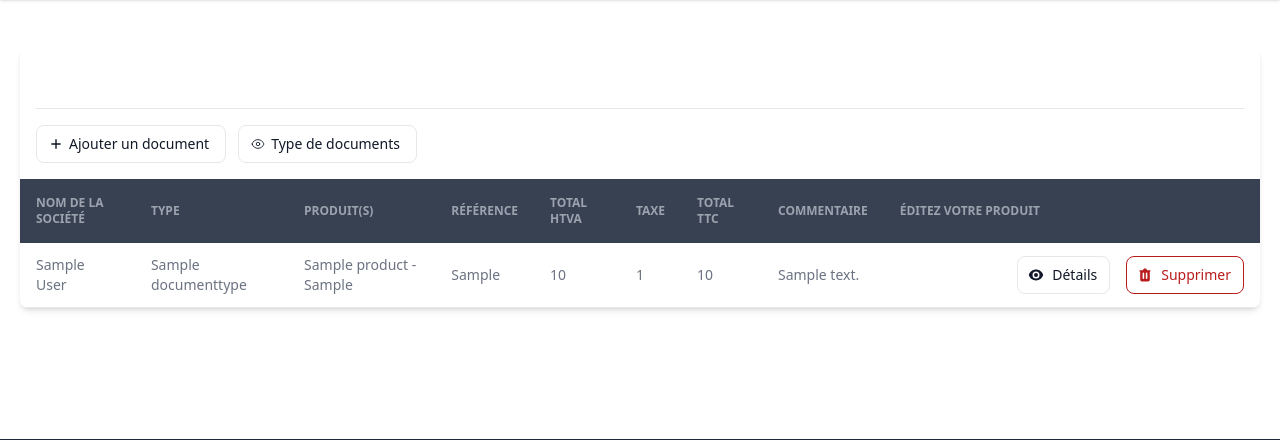
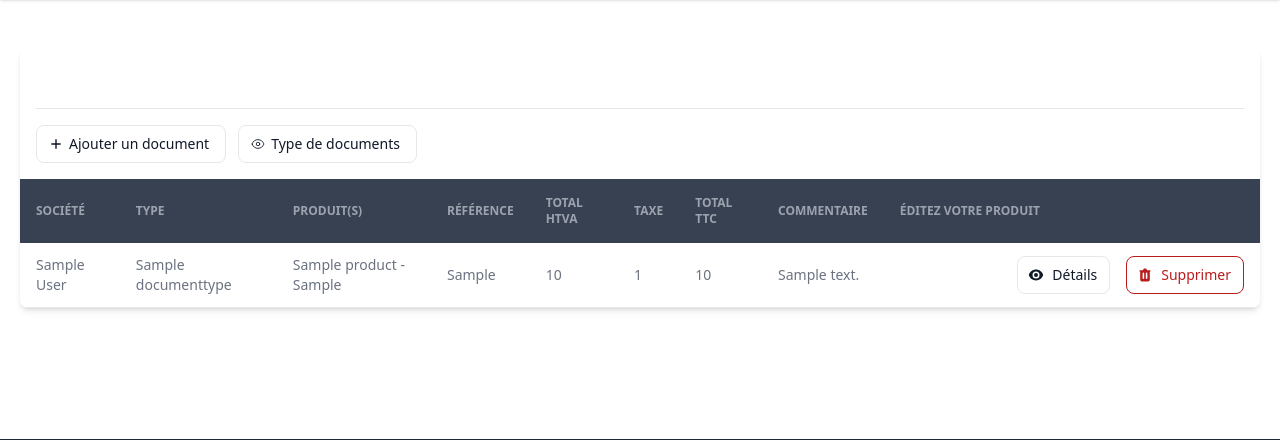
Before and after one commit to Geoff-Mnr/tp-dev, a Laravel app: page /documents in a window 1280 px wide. Shown: the part 148-588 px from the top of the page. Run offline with Laravel 10, Linux system fonts and the light colour scheme; tables that the repository leaves empty hold one stand-in row (values such as "Sample post"); style sheets or scripts are compiled from the project's sources.

Commit message:
update index.document

```diff
--- a/resources/views/documents/index.blade.php
+++ b/resources/views/documents/index.blade.php
@@ -43,7 +43,7 @@
                         <thead class="text-xs  uppercase  bg-gray-700 text-gray-400">
                             <tr>
 
-                                <th scope="col" class="p-4">Nom de la société</th>
+                                <th scope="col" class="p-4">Société</th>
                                 <th scope="col" class="p-4">Type</th>
                                 <th scope="col" class="p-4">Produit(s)</th>
                                 <th scope="col" class="p-4">Référence</th>
```
Also changed, not shown: readme.txt.
